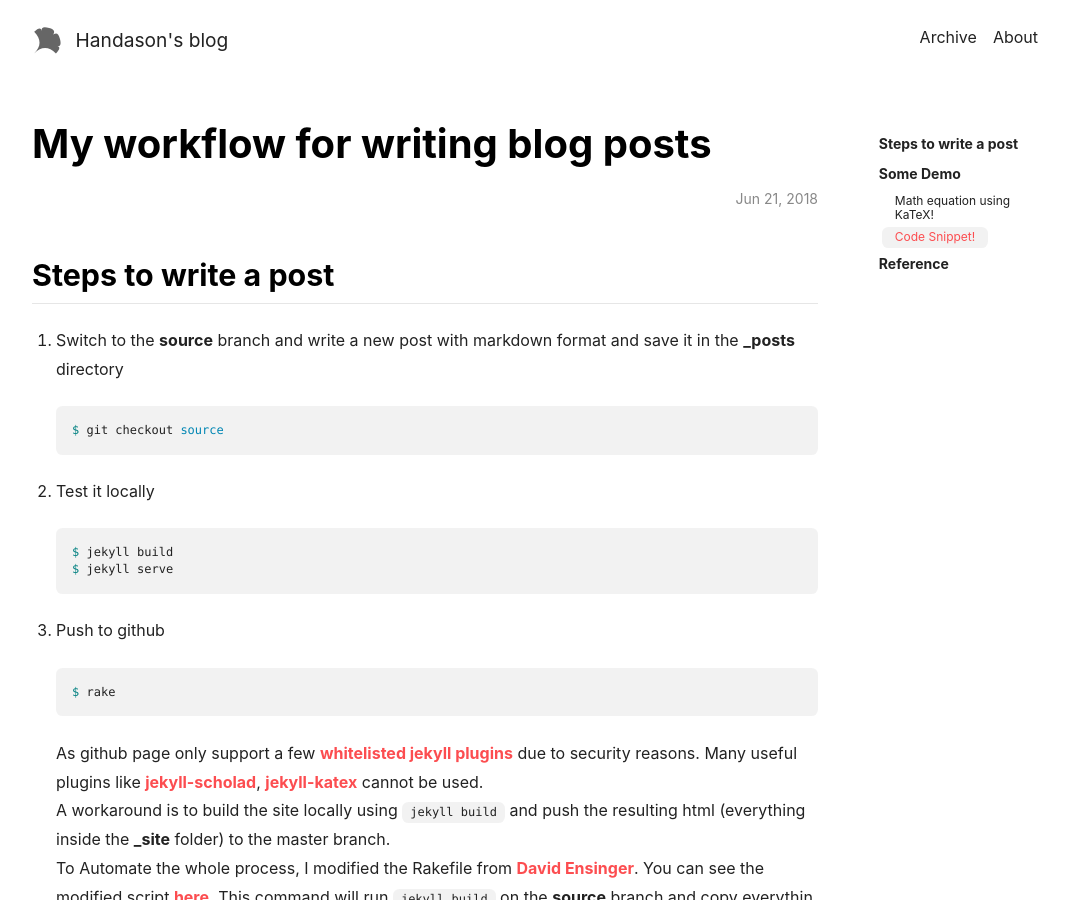
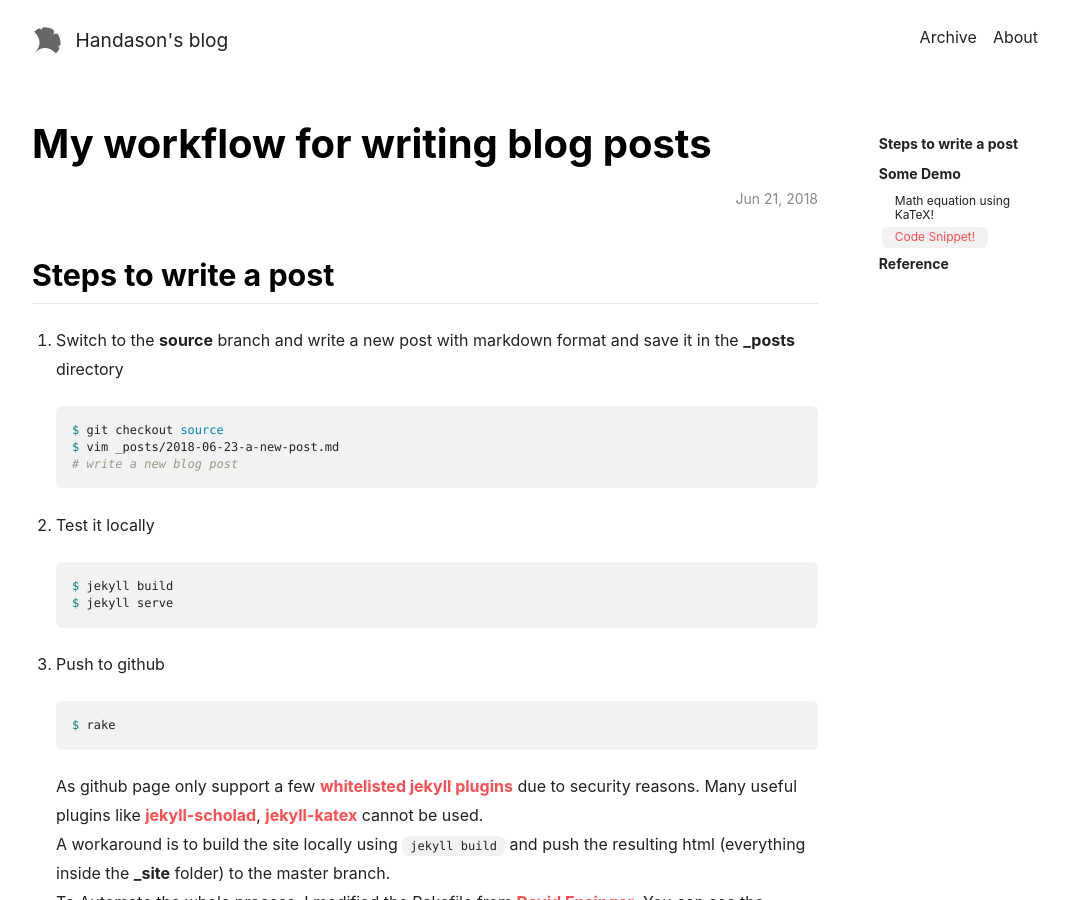
Before and after one commit to handasontam/handasontam.github.io, a Jekyll site: the page built from _posts/2018-06-21-my-workflow-for-writing-blog-posts.md, in a window 1280 px wide and 900 px high. Shown: the whole window, without its empty margins (105-1174 px from the left). Built offline with Jekyll 4.4.1, drawn with Linux system fonts in a browser that asks for light colours; nearby versions of some CDN libraries.

````diff
--- a/_includes/analytics-providers/google.html
+++ b/_includes/analytics-providers/google.html
@@ -1,11 +1,10 @@
 {%- if site.ga_tracking_id -%}
-
+<script async src="https://www.googletagmanager.com/gtag/js?id={{ site.ga_tracking_id }}"></script>
 <script>
 	(function(i,s,o,g,r,a,m){i['GoogleAnalyticsObject']=r;i[r]=i[r]||function(){
 	(i[r].q=i[r].q||[]).push(arguments)},i[r].l=1*new Date();a=s.createElement(o),
 	m=s.getElementsByTagName(o)[0];a.async=1;a.src=g;m.parentNode.insertBefore(a,m)
 	})(window,document,'script','https://www.google-analytics.com/analytics.js','ga');
-
 	ga('create', '{{ site.ga_tracking_id }}', 'auto');
 	ga('send', 'pageview');
 	{% if site.ga_anonymize_ip == true %}
--- a/_posts/2018-06-21-my-workflow-for-writing-blog-posts.md
+++ b/_posts/2018-06-21-my-workflow-for-writing-blog-posts.md
@@ -8,6 +8,8 @@ title: My workflow for writing blog posts
 
    ```shell
    $ git checkout source
+   $ vim _posts/2018-06-23-a-new-post.md
+   # write a new blog post
    ```
 
 2. Test it locally
````
Lines whose indentation alone changed are shown as unchanged.
